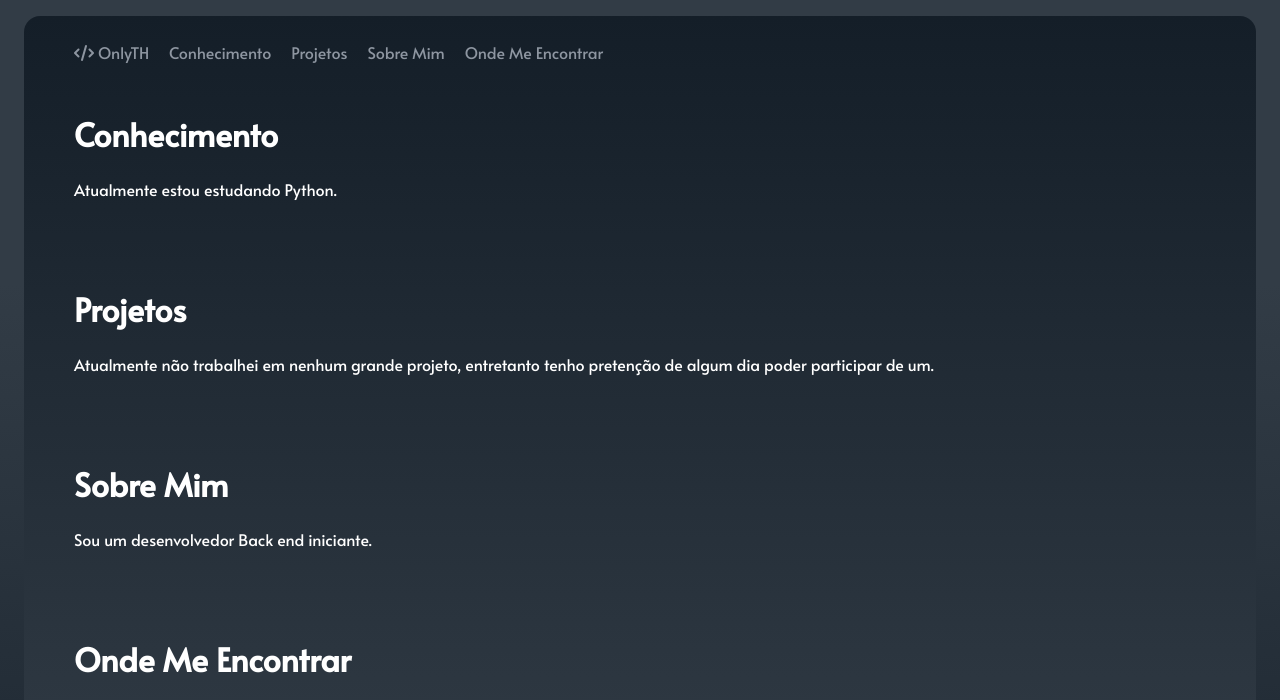
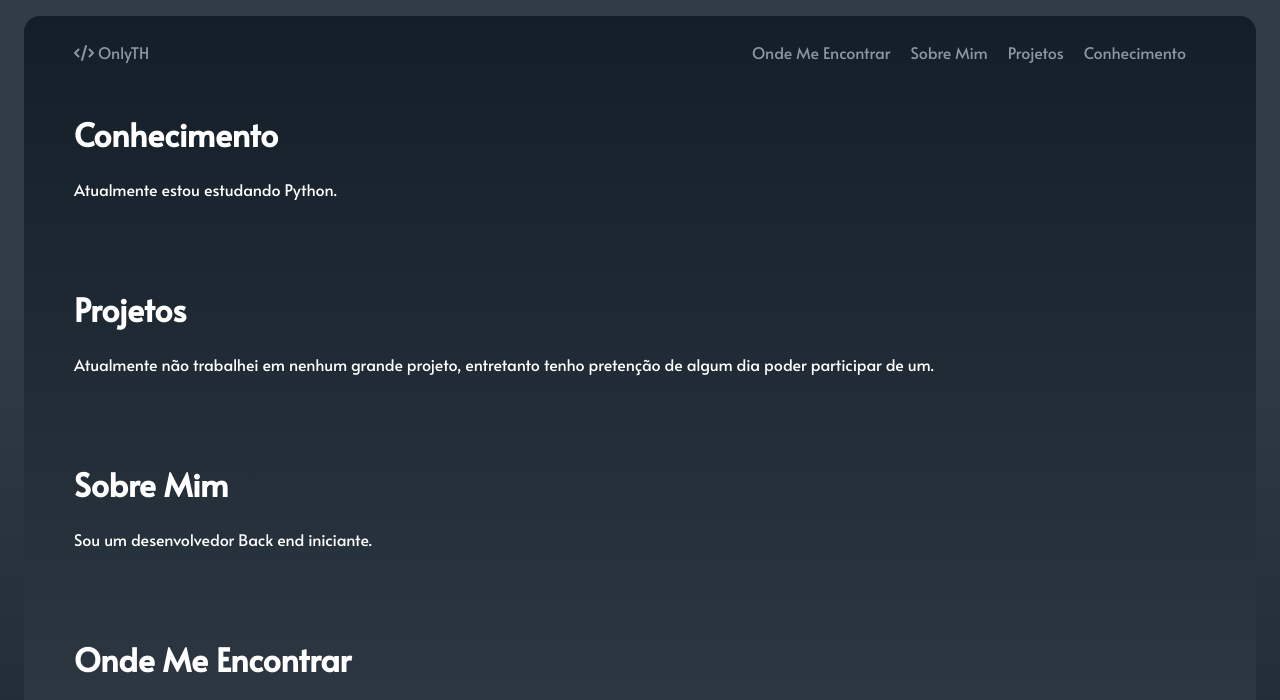
Before and after one commit to OnlyTH777/portfolio, a plain HTML site: page index.html in a window 1280 px wide. Shown: the top 700 px of the page. Drawn offline with Linux system fonts and the light colour scheme.

Commit message:
Update style.css

```diff
--- a/style.css
+++ b/style.css
@@ -38,6 +38,15 @@ body {
 .topnav a {
     cursor: pointer;
     color: #8e96a1;
+    float: right;
+    margin-right: 20px;
+    text-decoration: none;
+}
+
+.topnav a.OnlyTH {
+    cursor: auto;
+    padding-bottom: 25px;
+    color: #8e96a1;
     float: left;
     margin-right: 20px;
     text-decoration: none;
@@ -49,7 +58,7 @@ body {
 }
 
 /* When the screen is less than 700 pixels wide, hide all links, except for the first one ("Home"). Show the link that contains should open and close the topnav (.icon) */
-@media screen and (max-width: 700px) {
+@media screen and (max-width: 725px) {
     .topnav a:not(:first-child) {
         display: none;
     }
@@ -61,7 +70,7 @@ body {
 }
 
 /* The "responsive" class is added to the topnav with JavaScript when the user clicks on the icon. This class makes the topnav look good on small screens (display the links vertically instead of horizontally) */
-@media screen and (max-width: 700px) {
+@media screen and (max-width: 725px) {
 
     .topnav.responsive {
         position: relative;
```
